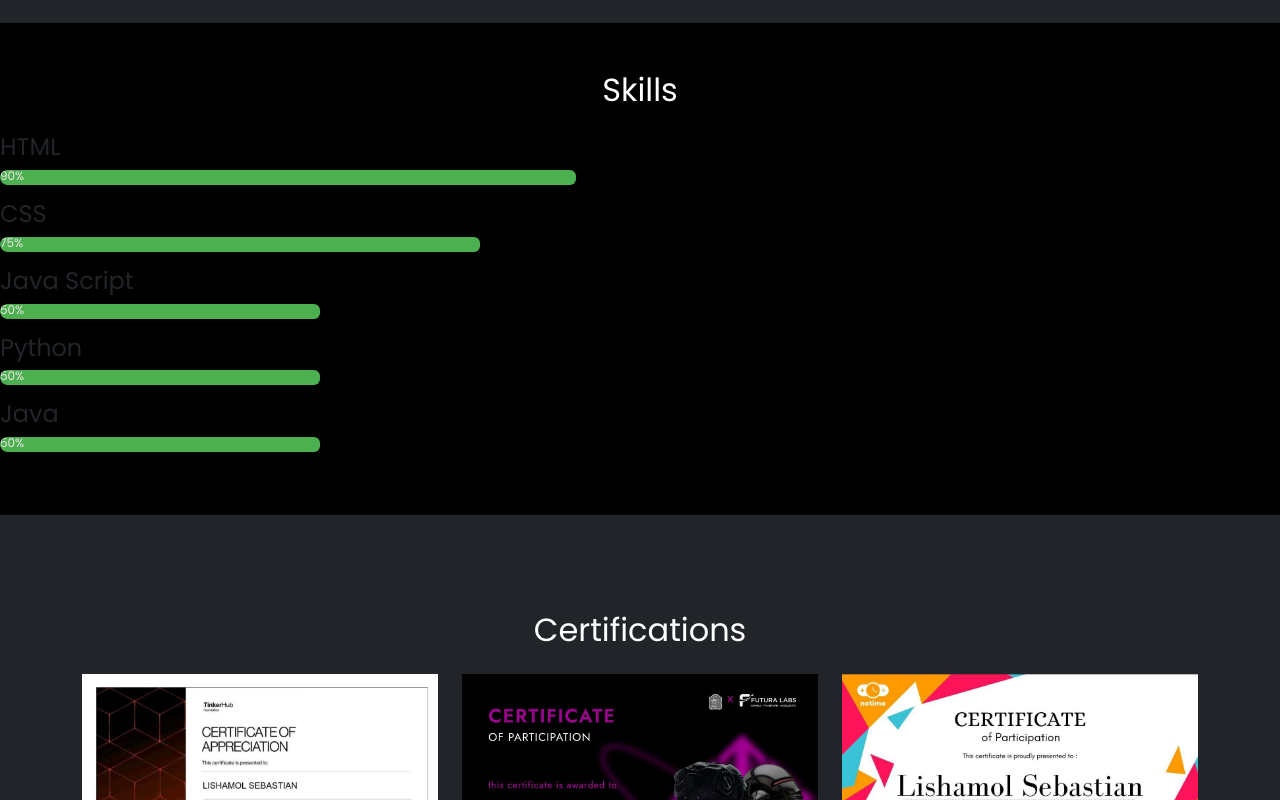
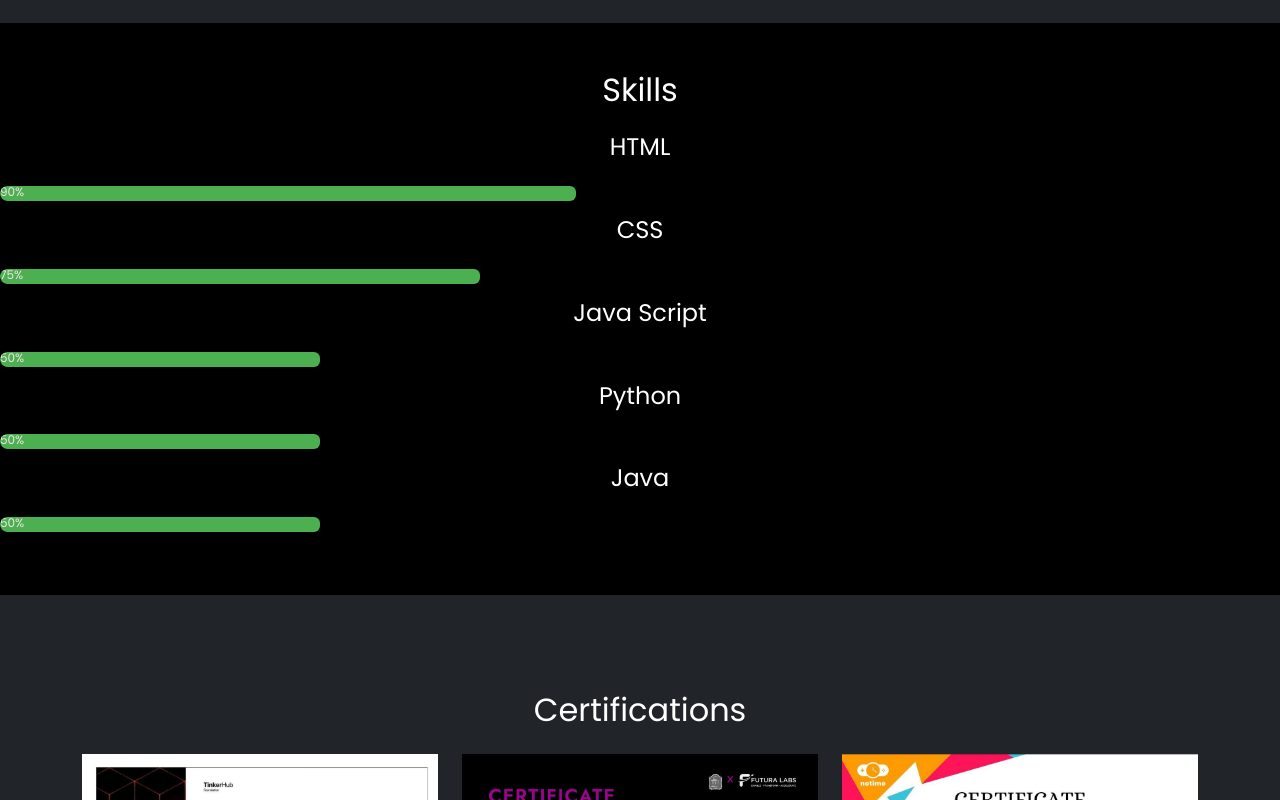
Before and after one commit to lishazz/portfolio, a plain HTML site: page index.html in a window 1280 px wide. Shown: the part 1740-2540 px from the top of the page. Drawn offline with nearby package versions, Linux system fonts and the light colour scheme.

Commit message:
update skills

```diff
--- a/index.html
+++ b/index.html
@@ -40,10 +40,10 @@
       <div class="row align-items-center">
         <!-- Image Column -->
         <div class="col-md-4">
-          <img src="mypic.png" alt="[Your Name]" class="img-fluid rounded-circle home-image mb-3">
+          <!-- <img src="mypic.png" alt="[Your Name]" class="img-fluid rounded-circle home-image mb-3"> -->
         </div>
         <!-- Text Column -->
-        <div class="col-md-8">
+        <div class="col-md-8 text-center">
           <h1>Hello, I'm <span class="text-warning">Lishamol Sebastian</span></h1>
           <p class="lead">I'm a passionate WEB DEVELOPER. Welcome to my portfolio!</p>
           <a href="#portfolio" class="btn btn-warning mt-3">View My Work</a>
@@ -115,31 +115,31 @@
   <section id="skills" class="py-5 bg-black">
     <div class="skill">
         <h2 class="text-center text-white mb-4">Skills</h2>
-        <h4>HTML</h4>
+        <h4 class="text-center text-white mb-4">HTML</h4>
     <div class="progress-bar">
        <div class="progress" style="width: 90%;">90%</div>
     </div>
     </div>
     <div class="skill">
-        <h4>CSS</h4>
+        <h4 class="text-center text-white mb-4">CSS</h4>
         <div class="progress-bar">
         <div class="progress" style="width: 75%;">75%</div>
         </div>
     </div>
     <div class="skill">
-        <h4>Java Script</h4>
+        <h4 class="text-center text-white mb-4">Java Script</h4>
         <div class="progress-bar">
         <div class="progress" style="width: 50%;">50%</div>
         </div>
     </div>
     <div class="skill">
-        <h4>Python</h4>
+        <h4 class="text-center text-white mb-4">Python</h4>
         <div class="progress-bar">
         <div class="progress" style="width: 50%;">50%</div>
         </div>
     </div>
     <div class="skill">
-        <h4>Java </h4>
+        <h4 class="text-center text-white mb-4">Java </h4>
         <div class="progress-bar">
         <div class="progress" style="width: 50%;">50%</div>
         </div>
```
